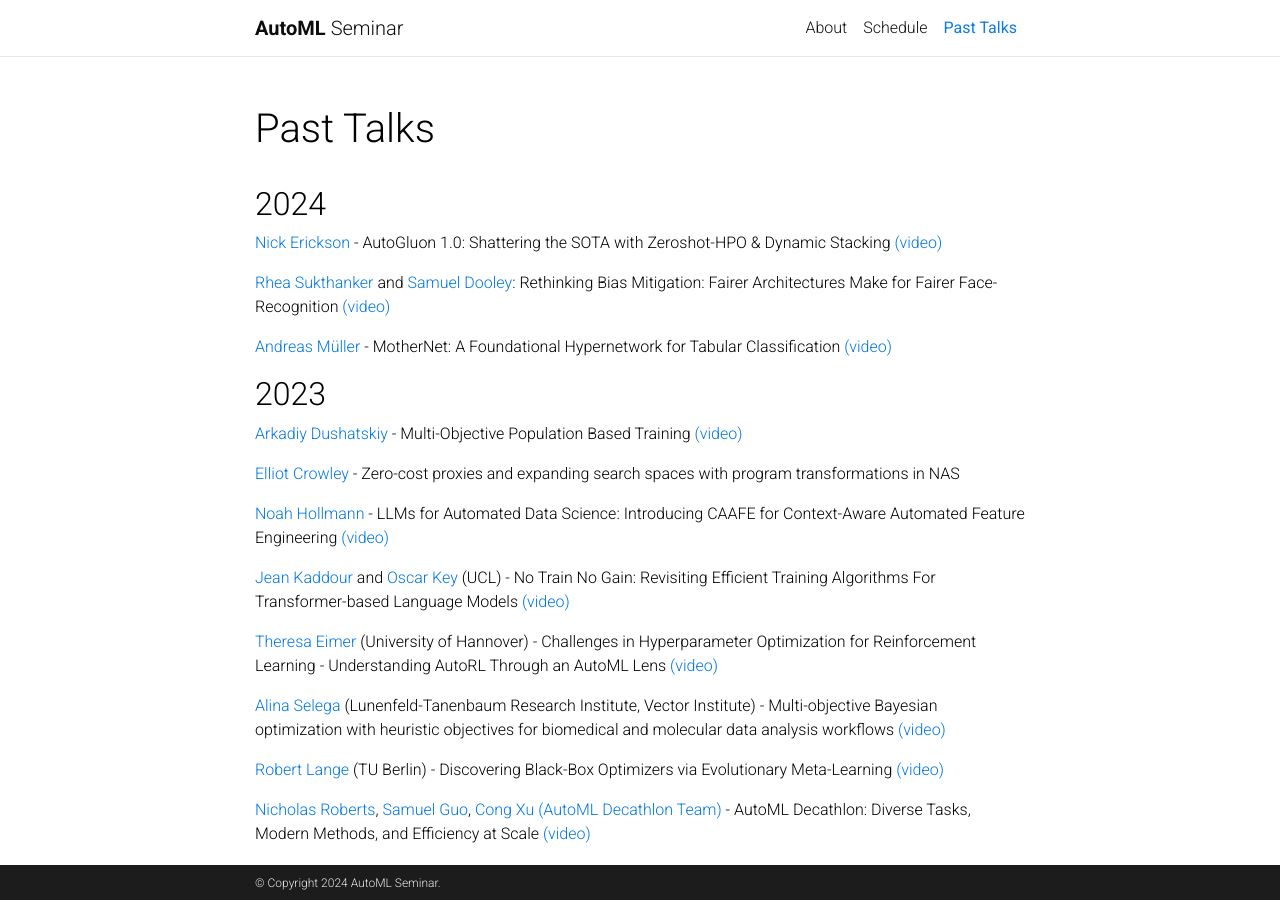
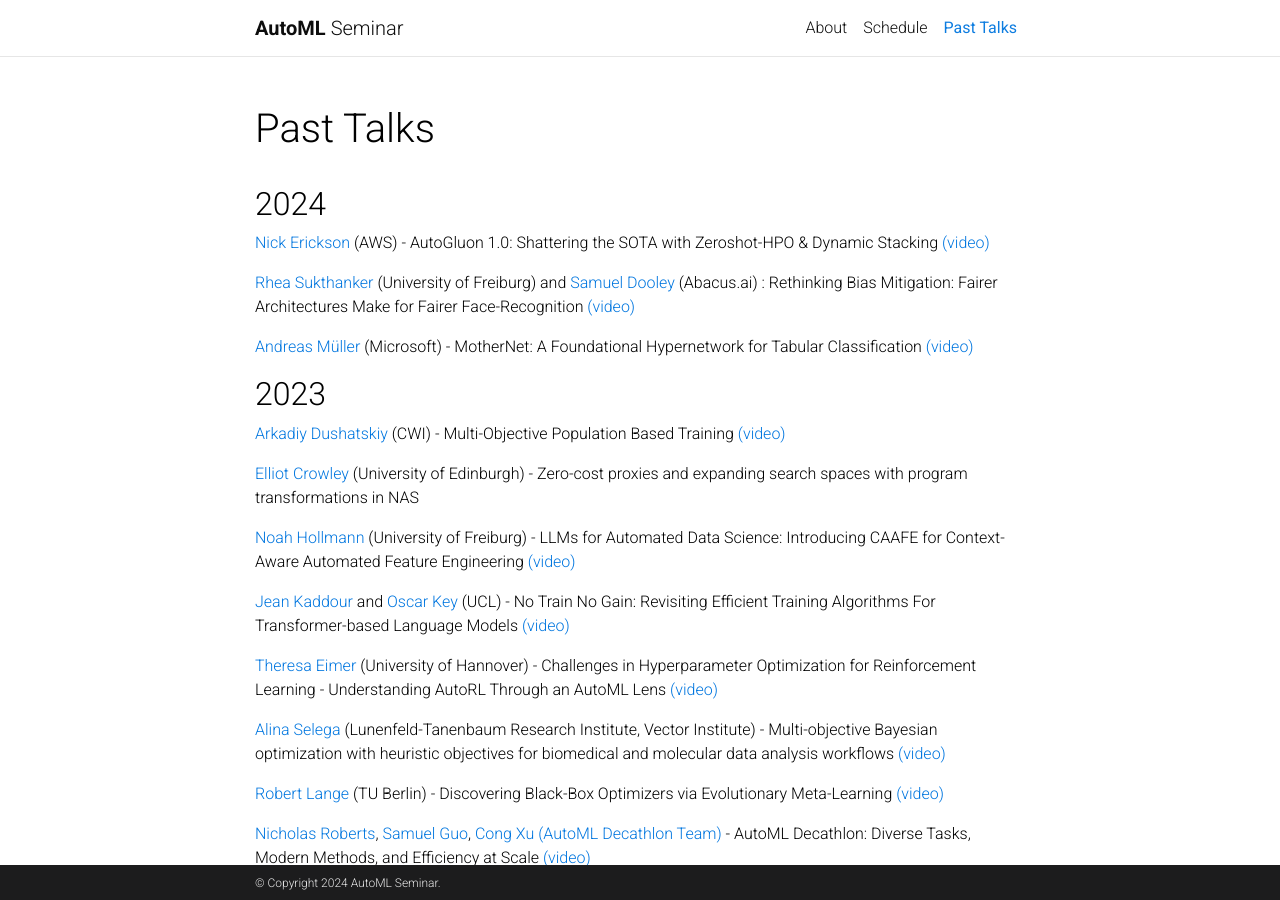
Before and after one commit to AutoML-Seminars/AutoML-Seminars.github.io, a Jekyll site: the page built from _pages/past_talks.md, in a window 1280 px wide and 900 px high. Built offline with Jekyll 4.4.1, drawn with Linux system fonts in a browser that asks for light colours; comment, search, counter and statistics services are not loaded; a style sheet for code colours, icons or effects is not loaded.

Commit message:
affiliations

```diff
--- a/_pages/past_talks.md
+++ b/_pages/past_talks.md
@@ -10,25 +10,24 @@ nav_order: 5
 
 ## 2024
 
-[Nick Erickson](https://scholar.google.com/citations?user=I0nj-TcAAAAJ&hl=en) - AutoGluon 1.0: Shattering the SOTA with Zeroshot-HPO & Dynamic Stacking [(video)](https://youtu.be/ut6IYyUNtVc?si=Pd2rtWlYdOTpI2We)
+[Nick Erickson](https://scholar.google.com/citations?user=I0nj-TcAAAAJ&hl=en) (AWS) - AutoGluon 1.0: Shattering the SOTA with Zeroshot-HPO & Dynamic Stacking [(video)](https://youtu.be/ut6IYyUNtVc?si=Pd2rtWlYdOTpI2We)
 
 
-
-[Rhea Sukthanker](https://rheasukthanker.github.io/) and [Samuel Dooley](http://spamueldooley.com/): Rethinking Bias Mitigation: Fairer Architectures Make for Fairer Face-Recognition [(video)](https://youtu.be/9CSfO9XUkIU?feature=shared)
+[Rhea Sukthanker](https://rheasukthanker.github.io/) (University of Freiburg) and [Samuel Dooley](http://spamueldooley.com/) (Abacus.ai) : Rethinking Bias Mitigation: Fairer Architectures Make for Fairer Face-Recognition [(video)](https://youtu.be/9CSfO9XUkIU?feature=shared)
 
 
-[Andreas Müller](https://amueller.github.io/) - MotherNet: A Foundational Hypernetwork for Tabular Classification [(video)](https://youtu.be/-pAuQSAW5w0?feature=shared)
+[Andreas Müller](https://amueller.github.io/) (Microsoft)  - MotherNet: A Foundational Hypernetwork for Tabular Classification [(video)](https://youtu.be/-pAuQSAW5w0?feature=shared)
 
 
 ## 2023
 
-[Arkadiy Dushatskiy](https://www.cwi.nl/en/people/arkadiy-dushatskiy/) - Multi-Objective Population Based Training [(video)](https://youtu.be/mxpMGmGe37I?feature=shared)
+[Arkadiy Dushatskiy](https://www.cwi.nl/en/people/arkadiy-dushatskiy/) (CWI) - Multi-Objective Population Based Training [(video)](https://youtu.be/mxpMGmGe37I?feature=shared)
 
 
-[Elliot Crowley](https://elliotjcrowley.github.io/) -  Zero-cost proxies and expanding search spaces with program transformations in NAS
+[Elliot Crowley](https://elliotjcrowley.github.io/) (University of Edinburgh) -  Zero-cost proxies and expanding search spaces with program transformations in NAS
 
 
-[Noah Hollmann](https://ml.informatik.uni-freiburg.de/profile/hollmann/) - LLMs for Automated Data Science: Introducing CAAFE for Context-Aware Automated Feature Engineering [(video)](https://youtu.be/oFMzZfTd4xg?feature=shared)
+[Noah Hollmann](https://ml.informatik.uni-freiburg.de/profile/hollmann/) (University of Freiburg) - LLMs for Automated Data Science: Introducing CAAFE for Context-Aware Automated Feature Engineering [(video)](https://youtu.be/oFMzZfTd4xg?feature=shared)
 
 
 [Jean Kaddour](https://jeankaddour.com/) and [Oscar Key](https://oscarkey.github.io/) (UCL) - No Train No Gain: Revisiting Efficient Training Algorithms For Transformer-based Language Models [(video)](https://youtu.be/vg0kBT37EK4?si=oIK4lcvIiSmDnz0y)
```
